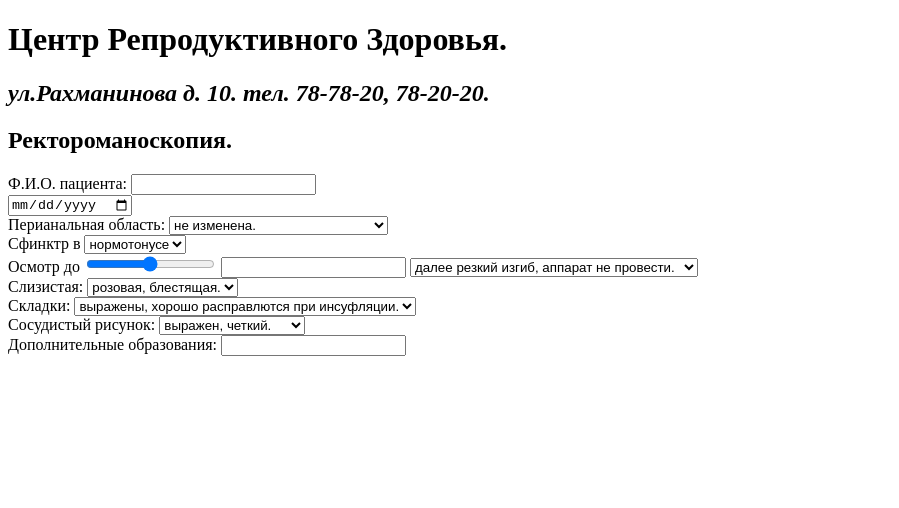
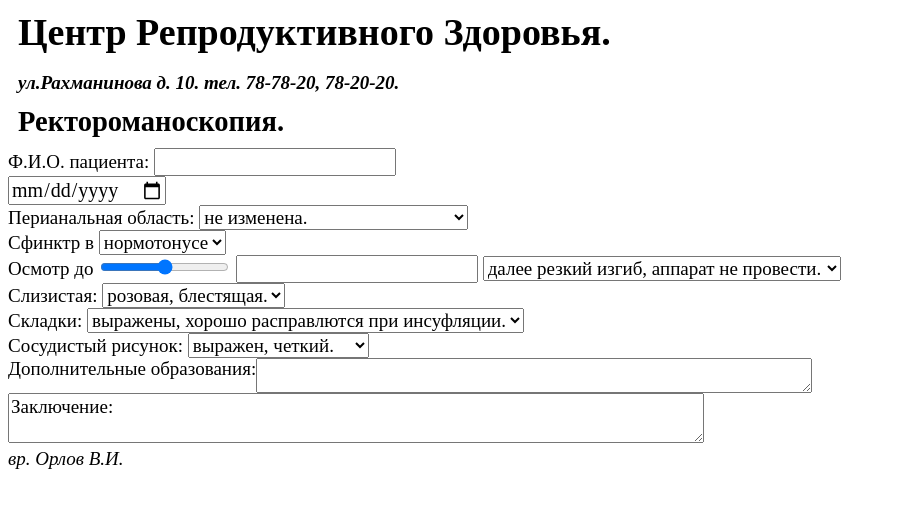
Before and after one commit to viacheslavorlov/Poliklinika, a plain HTML site: page rrs/rrs.html in a window 1280 px wide. Shown: the whole page, without its empty margins (0-899 px from the left). Drawn offline with Linux system fonts and the light colour scheme.

Commit message:
style for RRS add

```diff
--- a/rrs.html
+++ b/rrs/rrs.html
@@ -4,6 +4,7 @@
     <meta charset="UTF-8">
     <meta http-equiv="X-UA-Compatible" content="IE=edge">
     <meta name="viewport" content="width=device-width, initial-scale=1.0">
+    <link rel="stylesheet" href="./style.css">
     <title>RRS</title>
 </head>
 <body>
@@ -82,16 +83,21 @@
                             <option value="выражен, четкий.">выражен, четкий.</option>
                             <option value="смазан.">смазан.</option>
                             <option value="не прослеживается.">не прослеживается.</option>
+                            <option value=""></option>
                         </select>
                     </span>
                 </div>
-                <div>
-                    <label for="dopobrazovanija">Дополнительные образования: </label><input type="text" name="dopobrazovanija" id="dopobrazovanija">
+                <div class="obrazovania">
+                    <label for="dopobrazovanija">Дополнительные образования: </label>
+                    <textarea name="dopobrazovanija" id="dopobrazovanija"></textarea>
                 </div>
             </div>
         </div>
-        <div class="zakluchenie"></div>
+        <div class="zakluchenie">
+            <label for="zakluchenie__input"></label>
+            <textarea id="zakluchenie__input">Заключение: </textarea>
+        </div>
     </main>
-    <footer class="podpis"></footer>
+    <footer class="podpis"><i>вр. Орлов В.И.</i></footer>
 </body>
 </html>
--- /dev/null
+++ b/rrs/style.css
@@ -0,0 +1,50 @@
+* {
+    font-size: 19px;
+    font-family:'Times New Roman', Times, serif;
+}
+
+body {
+    width: 1000px;
+}
+
+h1 {
+    font-size: 2em;
+    margin: 10px
+}
+
+h2 {
+    font-size: 1.5em;
+    margin: 10px
+}
+
+input[type="date"] {
+    font-size: 20px;
+    font-family:'Times New Roman', Times, serif;
+}
+
+.obrazovania {
+    display: flex;
+    flex-direction: row;
+}
+
+#dopobrazovanija {
+    width: 550px;
+    height: 1.5em;
+}
+
+#zakluchenie__input {
+    width: 690px;
+
+}
+
+@media print {
+    input, select, option input[type="date"]{
+        appearance: none;
+        border: none transparent;
+        background-color: #ffffff;
+    }
+
+    input[type="range"] {
+        display: none;
+    }
+}
```
Also changed, not shown: rrs/script.js (added).
